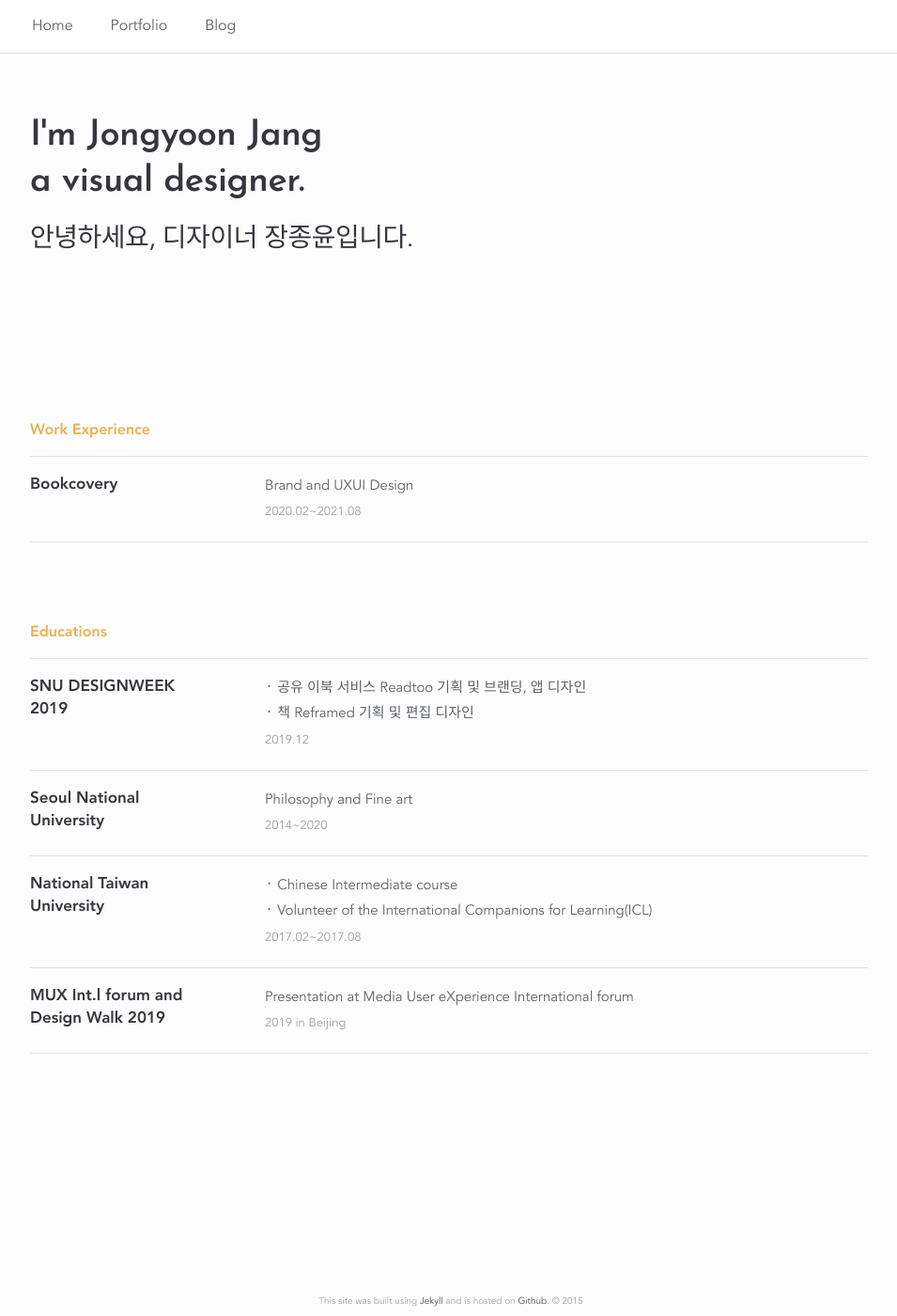
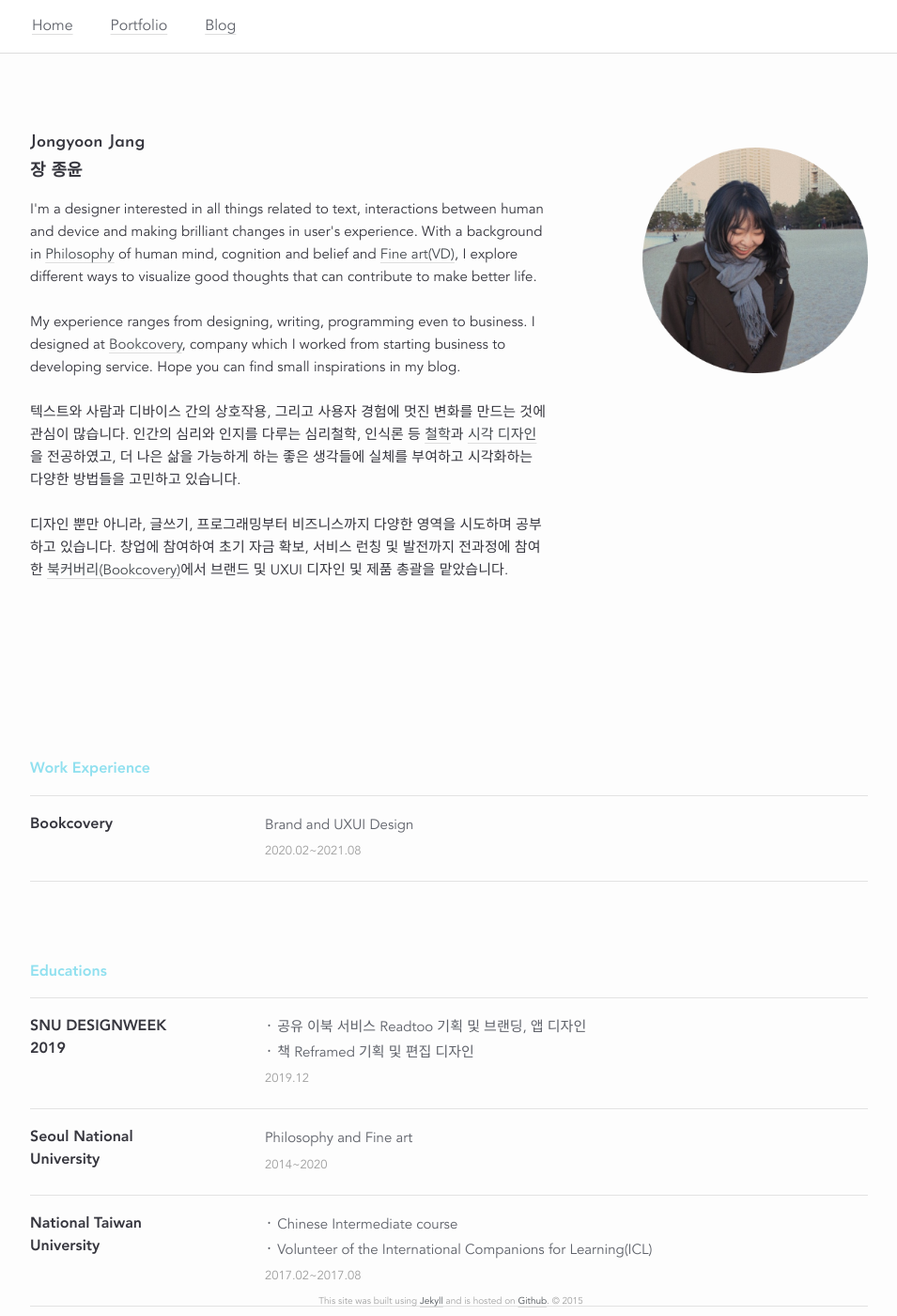
Before and after one commit to junethirty/junethirty.github.io, a Jekyll site: the page built from index.html, in a window 1280 px wide and 1400 px high. Shown: the whole window at 94% size, without its empty margins (162-1117 px from the left). Built offline with Jekyll 4.4.1, drawn with Linux system fonts in a browser that asks for light colours; nearby versions of some CDN libraries.

Commit message:
home add prof pic and descriptions

```diff
--- a/_sass/_base.scss
+++ b/_sass/_base.scss
@@ -155,7 +155,7 @@ $text-color:     $grey-color-60;
 $title-color:     $grey-color-80;
 
 /* Set theme color *************************/
-$theme-color:   #E9B253;
+$theme-color:   #90e0ef;
 
 
 /************************************************************/
@@ -260,16 +260,17 @@ h4, h5, h6 {
 a {
     transition: all 0.2s ease-in-out;
     color: $grey-color-70;
-    text-decoration: none;
+    text-decoration: solid underline $grey-color-10 1px;
+    text-underline-position: under;
     /*
     &:visited {
         color: darken($brand-color, 15%);
     }
     */
     &:hover {
-        color: $grey-color-100;
-        /* text-decoration: solid underline $theme-color 1px;
-        text-underline-position: under; */
+        color: $grey-color-80;
+        text-decoration: solid underline $theme-color 1px;
+        text-underline-position: under;
     }
 }
 
--- a/_sass/_layout.scss
+++ b/_sass/_layout.scss
@@ -4,6 +4,7 @@ home layouts
 
 .container {
     overflow: hidden;
+    width: auto;
     margin-bottom: 18px;
     margin-top: 17px;
 }
@@ -12,7 +13,7 @@ home layouts
     width: 180px;
     margin-right: 70px;
 
-    font-size: 17px;
+    font-size: 16px;
     font-weight: 700;
     line-height: 24px;
     color: $title-color;
@@ -35,6 +36,53 @@ home layouts
     font-weight: 800;
     margin-bottom: 13px;
 }
+
+.home-image {
+    float: right;
+    width: 240px;
+    margin-top: 20px;
+
+}
+
+.prof-pic {
+    width: 240px;
+    height: 240px;
+}
+
+.home-text {
+    float: left;
+    width: 550px;
+    margin-right: 80px;
+}
+
+//home(about)
+
+.home-title {
+    font-family: $title-font-family;
+    color: $title-color;
+    font-size: 18px;
+    font-weight: 700;
+    line-height: 1.7em;
+    letter-spacing: 0.003em ;
+}
+
+.home-description {
+    font-family: $base-font-family;
+    font-size: 15px;
+    font-weight: 400;
+    letter-spacing: 0.003em ;
+    color: $title-color;
+    margin-top: 14px;
+}
+
+.title-description {
+    font-family: $base-font-family;
+    font-size: 20px;
+    font-weight: 400;
+    color: $grey-color-50;
+    margin-top: 7px;
+}
+
 
 
 /**
@@ -98,23 +146,6 @@ line-height: $nav-height;
         font-size: 38px;
         font-weight: 700;
         line-height: 1.3em;
-    }
-
-    //home(about)
-    .home-description {
-        font-family: $base-font-family;
-        font-size: 28px;
-        font-weight: 400;
-        color: $title-color;
-        margin-top: 14px;
-    }
-
-    .title-description {
-        font-family: $base-font-family;
-        font-size: 20px;
-        font-weight: 400;
-        color: $grey-color-50;
-        margin-top: 7px;
     }
 }
 
--- a/index.html
+++ b/index.html
@@ -3,8 +3,38 @@ layout: default
 ---
 
 <div class="header-bar">
-  <h1>I'm Jongyoon Jang<br/>a visual designer.</h1>
-  <h2 class="home-description">안녕하세요, 디자이너 장종윤입니다.</h2>
+		<div class="container">
+			<div class="home-text">
+				<div class="home-title">Jongyoon Jang<br/>장 종윤</div>
+				<h2 class="home-description">I'm a designer interested in all things related to text, interactions between
+						human and device and making brilliant changes in user's experience.
+					With a background in <a href="http://philosophy.snu.ac.kr/board/html/main/index.php" target="blank">Philosophy</a>
+					  of human mind, cognition and belief and
+					<a href="http://art.snu.ac.kr/category/design/" target="blank">Fine art(VD)</a>,
+					I explore different ways to visualize good thoughts that can contribute to make better life.
+					<br/>
+					<br/>
+					My experience ranges from designing, writing, programming even to business.
+					I designed at <a href="https://bookcovery.com/" target="blank">Bookcovery</a>, company which I worked from starting business to developing service.
+					Hope you can find small inspirations in my blog.
+					<br/>
+					<br/>
+					텍스트와 사람과 디바이스 간의 상호작용, 그리고 사용자 경험에 멋진 변화를 만드는 것에 관심이 많습니다.
+					인간의 심리와 인지를 다루는 심리철학, 인식론 등 <a href="http://philosophy.snu.ac.kr/board/html/main/index.php" target="blank">철학</a>과
+					<a href="http://art.snu.ac.kr/category/design/" target="blank">시각 디자인</a>을 전공하였고, 더 나은 삶을 가능하게 하는 좋은 생각들에
+					실체를 부여하고 시각화하는 다양한 방법들을 고민하고 있습니다.
+					<br/>
+					<br/>
+					디자인 뿐만 아니라, 글쓰기, 프로그래밍부터 비즈니스까지 다양한 영역을 시도하며 공부하고 있습니다.
+					창업에 참여하여 초기 자금 확보, 서비스 런칭 및 발전까지 전과정에 참여한
+					<a href="https://bookcovery.com/" target="blank">북커버리(Bookcovery)</a>에서 브랜드 및 UXUI 디자인 및 제품 총괄을 맡았습니다.
+
+				</h2>
+			</div>
+			<div class="home-image">
+				<img class="prof-pic" src="/img/prof_pic.png">
+			</div>
+		</div>
   <br/>
 </div>
 
```
Also changed, not shown: img/prof_pic.png (added).
